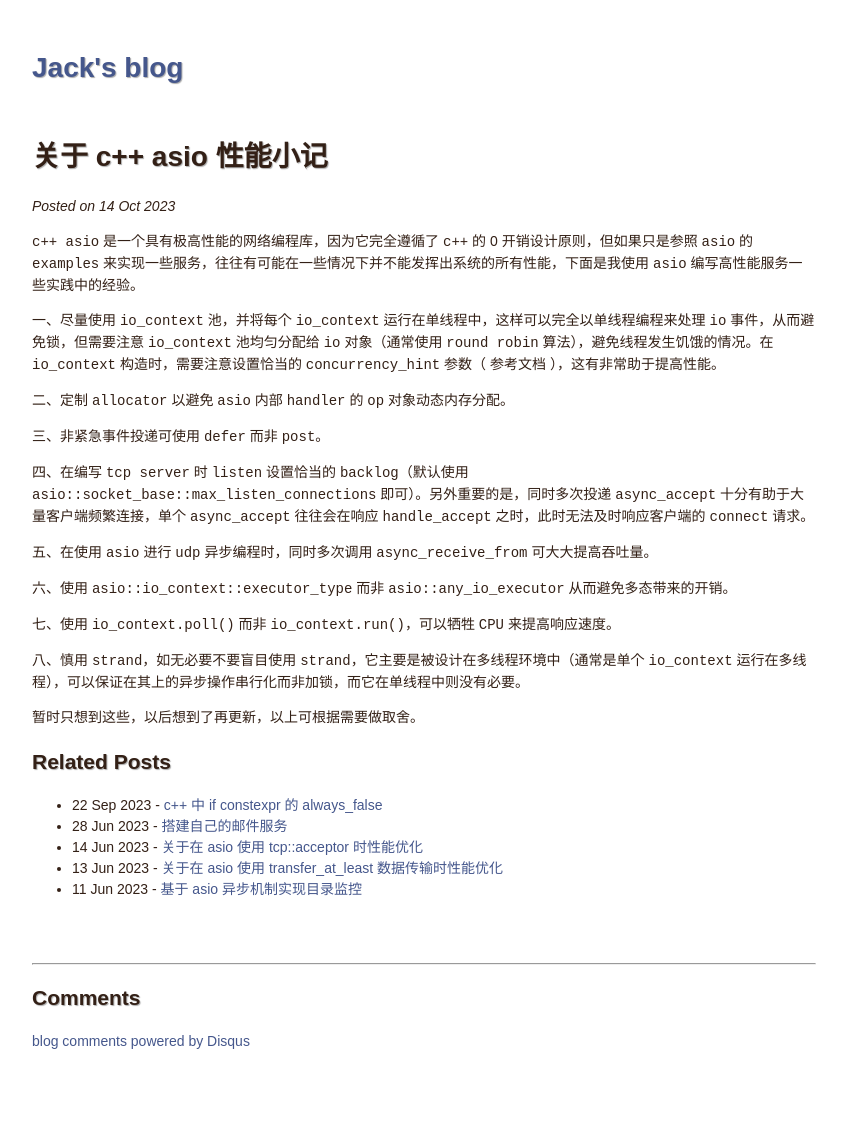
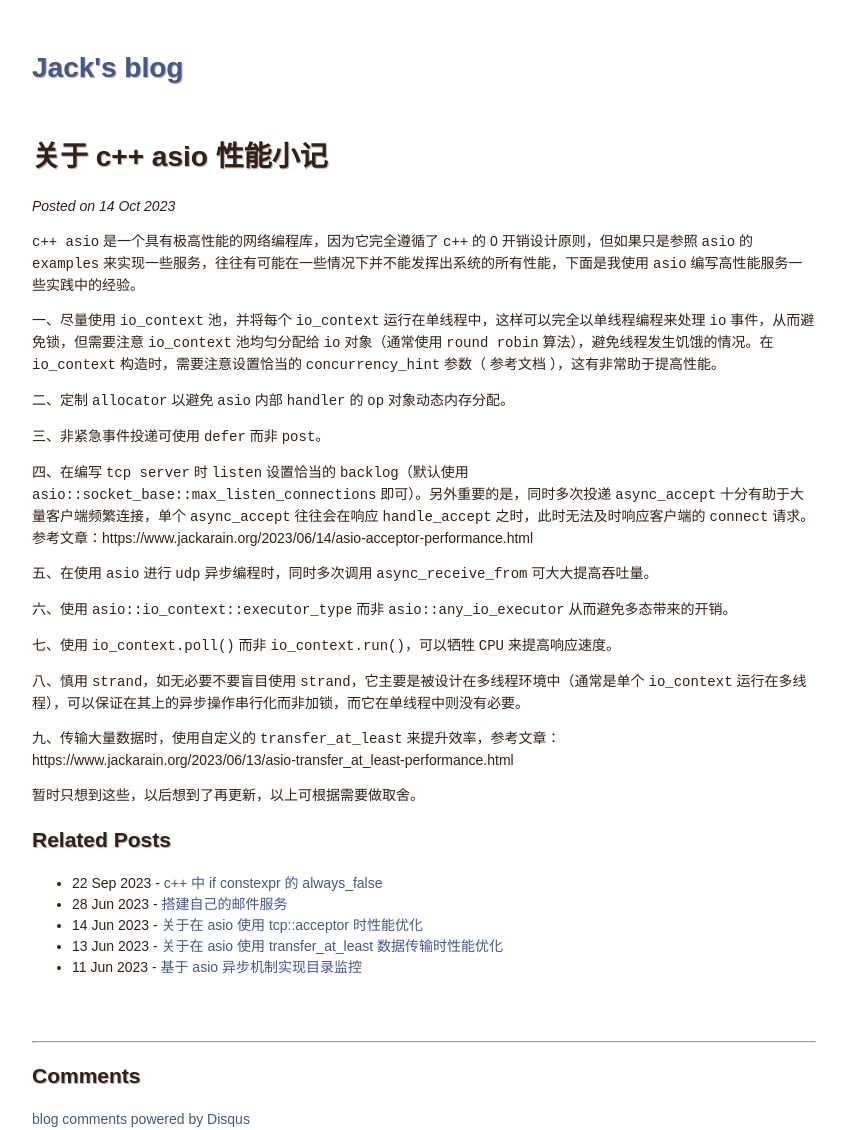
Before and after one commit to Jackarain/jackarain.github.com, a Jekyll site: the page built from _posts/2023-10-14-asio-performance.md, in a window 1280 px wide. Shown: the whole page, without its empty margins (216-1063 px from the left). Built offline with Jekyll 4.4.1, drawn with Linux system fonts in a browser that asks for light colours; Markdown is read by kramdown in place of the engine named in the settings; comment, search, counter and statistics services are not loaded; before the commit the page ends 1052 px from its top, so only the background shows below that.

Commit message:
Update 2023-10-14-asio-performance.md

```diff
--- a/_posts/2023-10-14-asio-performance.md
+++ b/_posts/2023-10-14-asio-performance.md
@@ -12,6 +12,7 @@ title: 关于 c++ asio 性能小记
 三、非紧急事件投递可使用 `defer` 而非 `post`。
 
 四、在编写 `tcp server` 时 `listen` 设置恰当的 `backlog`（默认使用 `asio::socket_base::max_listen_connections` 即可）。另外重要的是，同时多次投递 `async_accept` 十分有助于大量客户端频繁连接，单个 `async_accept` 往往会在响应 `handle_accept` 之时，此时无法及时响应客户端的 `connect` 请求。
+参考文章：https://www.jackarain.org/2023/06/14/asio-acceptor-performance.html
 
 五、在使用 `asio` 进行 `udp` 异步编程时，同时多次调用 `async_receive_from` 可大大提高吞吐量。
 
@@ -21,5 +22,7 @@ title: 关于 c++ asio 性能小记
 
 八、慎用 `strand`，如无必要不要盲目使用 `strand`，它主要是被设计在多线程环境中（通常是单个 `io_context` 运行在多线程），可以保证在其上的异步操作串行化而非加锁，而它在单线程中则没有必要。
 
+九、传输大量数据时，使用自定义的 `transfer_at_least` 来提升效率，参考文章：https://www.jackarain.org/2023/06/13/asio-transfer_at_least-performance.html
+
 
 暂时只想到这些，以后想到了再更新，以上可根据需要做取舍。
```
